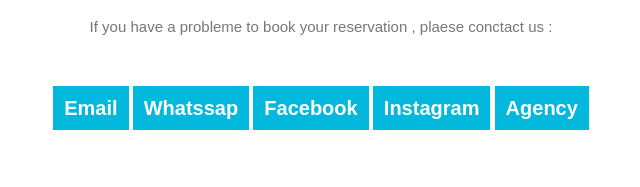
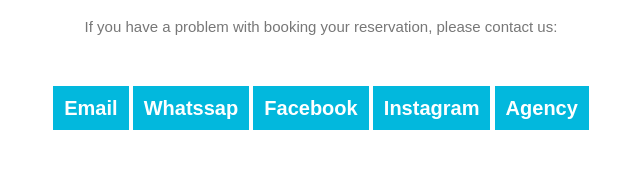
Before and after one commit to rnounah/site_web_Moroccain_trip_agency, a plain HTML site: page page3.html in a window 1280 px wide. Shown: the part 4942-5129 px from the top of the page, 319-959 px from the left. Drawn offline with Linux system fonts and the light colour scheme.

Commit message:
Update page3.html

```diff
--- a/page3.html
+++ b/page3.html
@@ -99,7 +99,7 @@
     <section id="ContactUS">
         <div class="wrapper">
             <h3>Constact US</h3>
-            <p> If you have a probleme to book your reservation , plaese conctact us :
+            <p> If you have a problem with booking your reservation, please contact us:
             </p>
             <form>
             <a href="mailto:Moroccan.trip@gmail.com"><span  class="button-9">Email</span> </a>
```
